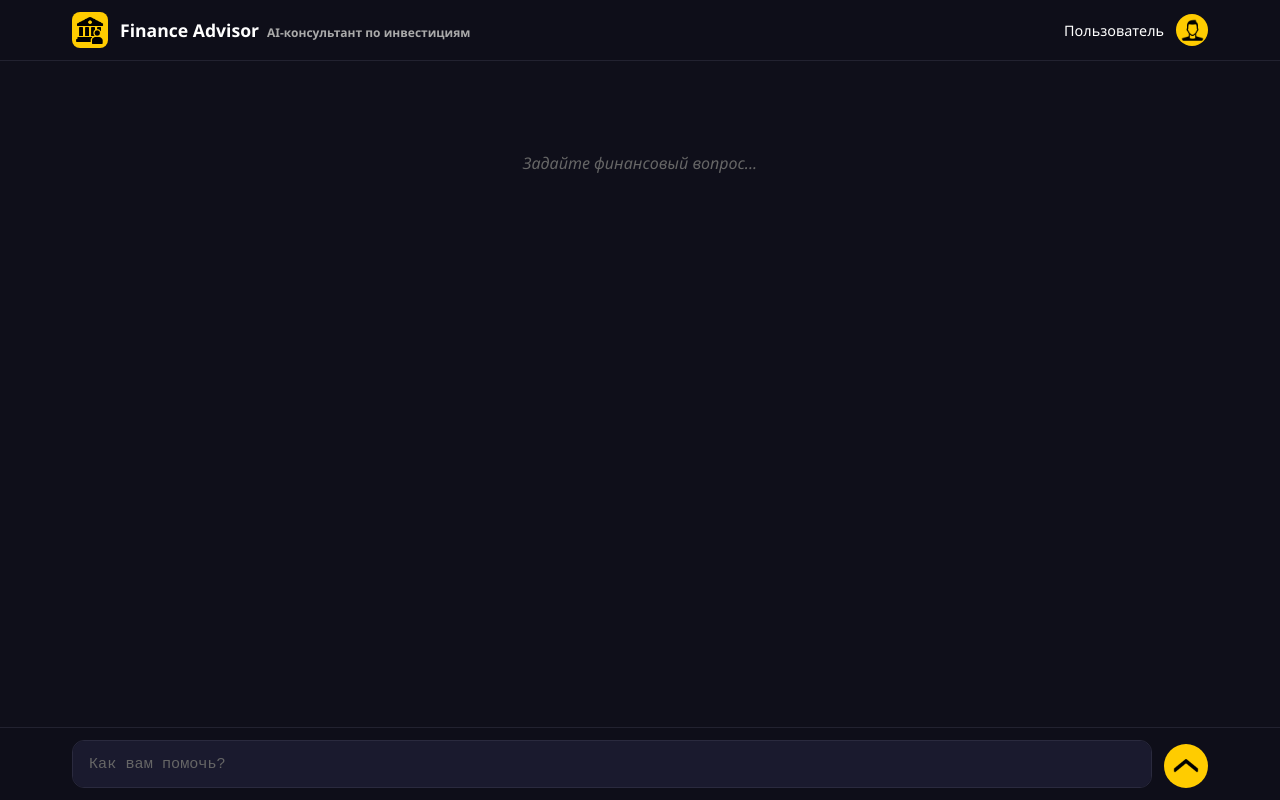
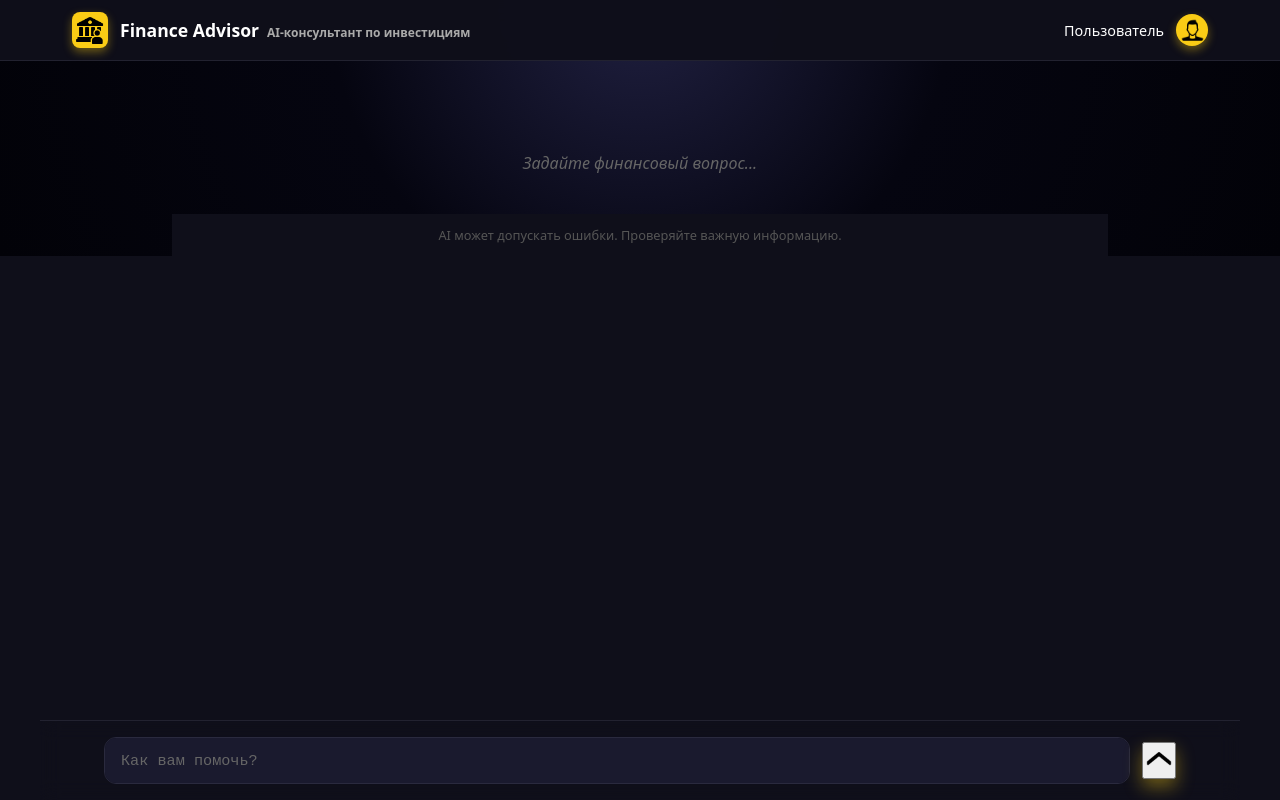
Before and after one commit to altrest105/FinanceAgent, a React (Vite) app in the folder frontend/: page / in a window 1280 px wide. Built offline with nearby package versions, Linux system fonts and the light colour scheme.

Commit message:
CSS update

```diff
--- a/frontend/src/App.css
+++ b/frontend/src/App.css
@@ -11,12 +11,9 @@ body, html, #root {
 }
 
 .app {
-  height: 100vh;
-  background: #0f0f1a;
-  color: #e0e0e0;
-  font-family: 'Segoe UI', sans-serif;
-  display: flex;
-  flex-direction: column;
+  background: radial-gradient(circle at top, #202041 0, #050510 45%, #020208 100%);
+  color: #e5e7eb;
+  font-family: system-ui, -apple-system, BlinkMacSystemFont, 'Segoe UI', sans-serif;
 }
 
 /*  КОНТЕЙНЕР С ОГРАНИЧЕНИЕМ  */
@@ -187,10 +184,8 @@ body, html, #root {
 }
 
 .message-bubble {
-  display: flex;
-  gap: 0.75rem;
-  max-width: 85%;
-  align-self: flex-start;
+  gap: 0.6rem;
+  margin-bottom: 0.25rem;
 }
 
 .message-bubble.user {
@@ -213,19 +208,24 @@ body, html, #root {
 }
 
 .bubble-content {
-  background: #1a1a2e;
-  padding: 1rem;
-  border-radius: 16px;
+  background: linear-gradient(135deg, #1a1a2e, #111122);
+  padding: 0.9rem 1rem;
+  border-radius: 18px;
   border-bottom-left-radius: 4px;
-  line-height: 1.6;
   font-size: 0.95rem;
+  box-shadow: 0 8px 18px rgba(0, 0, 0, 0.35);
+  border: 1px solid rgba(255, 255, 255, 0.02);
 }
 
 .message-bubble.user .bubble-content {
-  background: #2a2a3e;
+  font-size: 0.95rem;
+  line-height: 1.5;
+}
+
+.message-bubble.user .bubble-content {
+  background: linear-gradient(135deg, #2a2a3e, #3a3055);
   border-bottom-right-radius: 4px;
-  border-bottom-left-radius: 16px;
-  color: #fff;
+  border-bottom-left-radius: 18px;
 }
 
 /*  GRAPH BUTTON  */
@@ -289,14 +289,16 @@ body, html, #root {
   bottom: 0;
   left: 0;
   right: 0;
-  padding: 0.75rem 0;
+  padding: 1rem 2rem;
+  backdrop-filter: blur(10px);
+  -webkit-backdrop-filter: blur(10px);
   border-top: 1px solid #222230;
   display: flex;
-  justify-content: center;
-  align-items: flex-end;
+  gap: 0.75rem;
+  align-items: center;      /* 👈 выравниваем по центру по вертикали */
   z-index: 1000;
-  background: rgba(15, 15, 26, 0.98);
-  backdrop-filter: blur(10px);
+  max-width: 1200px;
+  margin: 0 auto;
 }
 
 .input-inner {
@@ -317,10 +319,16 @@ body, html, #root {
   padding: 0.75rem 1rem;
   font-size: 0.95rem;
   resize: none;
-  min-height: 48px;
-  max-height: 120px;
+  overflow-y: auto;
+  scrollbar-width: none;
+  min-height: 44px;
+  max-height: 96px;
   overflow-y: auto;
   line-height: 1.5;
+}
+
+.input-container textarea::-webkit-scrollbar {
+  display: none;
 }
 
 .input-container textarea::placeholder {
@@ -366,9 +374,10 @@ body, html, #root {
 
 /*  MARKDOWN  */
 .message-bubble.assistant .bubble-content {
-  max-width: 650px;       /* ограничение ширины пузыря */
-  overflow-x: auto;       /* включаем горизонтальный скролл */
-  scrollbar-width: thin;  /* нормальный скролл */
+  font-size: 0.95rem;
+  line-height: 1.6;
+  color: #e5e7eb;
+  max-width: 650px;
 }
 
 /* Заголовки */
@@ -407,15 +416,15 @@ body, html, #root {
 .md-blockquote {
   margin: 0.5rem 0;
   padding: 0.5rem 0.75rem;
-  border-left: 3px solid rgba(255, 255, 255, 0.25);
-  background: rgba(255, 255, 255, 0.03);
-  border-radius: 0.25rem;
+  border-left: 3px solid #fbbf24;
+  background: rgba(250, 204, 21, 0.04);
+  border-radius: 0.4rem;
   font-style: italic;
 }
 
 /* Ссылки */
 .md-link {
-  color: #ffcc00;
+  color: #facc15;
   text-decoration: underline;
   text-decoration-thickness: 1px;
 }
@@ -423,18 +432,28 @@ body, html, #root {
   text-decoration-style: dashed;
 }
 
+.message-bubble.assistant code:not(pre code) {
+  background: #222;
+  padding: 0.15rem 0.35rem;
+  border-radius: 4px;
+  font-family: 'Fira Code', monospace;
+  font-size: 0.85rem;
+}
+
 /* Таблицы */
 .md-table {
-  display: block;          /* превращаем в блочный элемент */
-  overflow-x: auto;        /* горизонтальная прокрутка */
-  max-width: 100%;         /* никогда не вылезает наружу */
-  white-space: nowrap;     /* не переносить таблицу */
+  display: block;
+  overflow-x: auto;
+  max-width: 100%;
   border-collapse: collapse;
   margin: 0.5rem 0;
+  font-size: 0.9rem;
 }
-.md-th, .md-td {
+.md-th,
+.md-td {
+  border: 1px solid #333;
   padding: 0.5rem;
-  border: 1px solid #333;
+  text-align: left;
 }
 .md-th {
   background: #222;
@@ -469,20 +488,16 @@ body, html, #root {
 /*  SEND BUTTON  */
 
 .send-button {
-  position: relative;
-  width: 44px;
-  height: 44px;
-  background: #ffcc00;
-  color: #000;
-  border: none;
-  border-radius: 50%;
-  cursor: pointer;
-  display: flex;
-  align-items: center;
-  justify-content: center;
-  padding: 0.6rem 0.6rem;
-  overflow: hidden;
+  flex-shrink: 0;
+  align-self: center;
+  box-shadow: 0 8px 18px rgba(250, 204, 21, 0.4);
+  transition: transform 0.15s ease, box-shadow 0.15s ease;
 }
+.send-button:hover:not(:disabled) {
+  transform: translateY(-1px) scale(1.03);
+  box-shadow: 0 10px 22px rgba(250, 204, 21, 0.55);
+}
+
 
 .send-button:disabled {
   opacity: 0.5;
@@ -494,3 +509,9 @@ body, html, #root {
   height: 30px;
   object-fit: contain;
 }
+
+.logo-icon,
+.avatar {
+  background: #facc15;
+  box-shadow: 0 4px 10px rgba(250, 204, 21, 0.4);
+}
```
